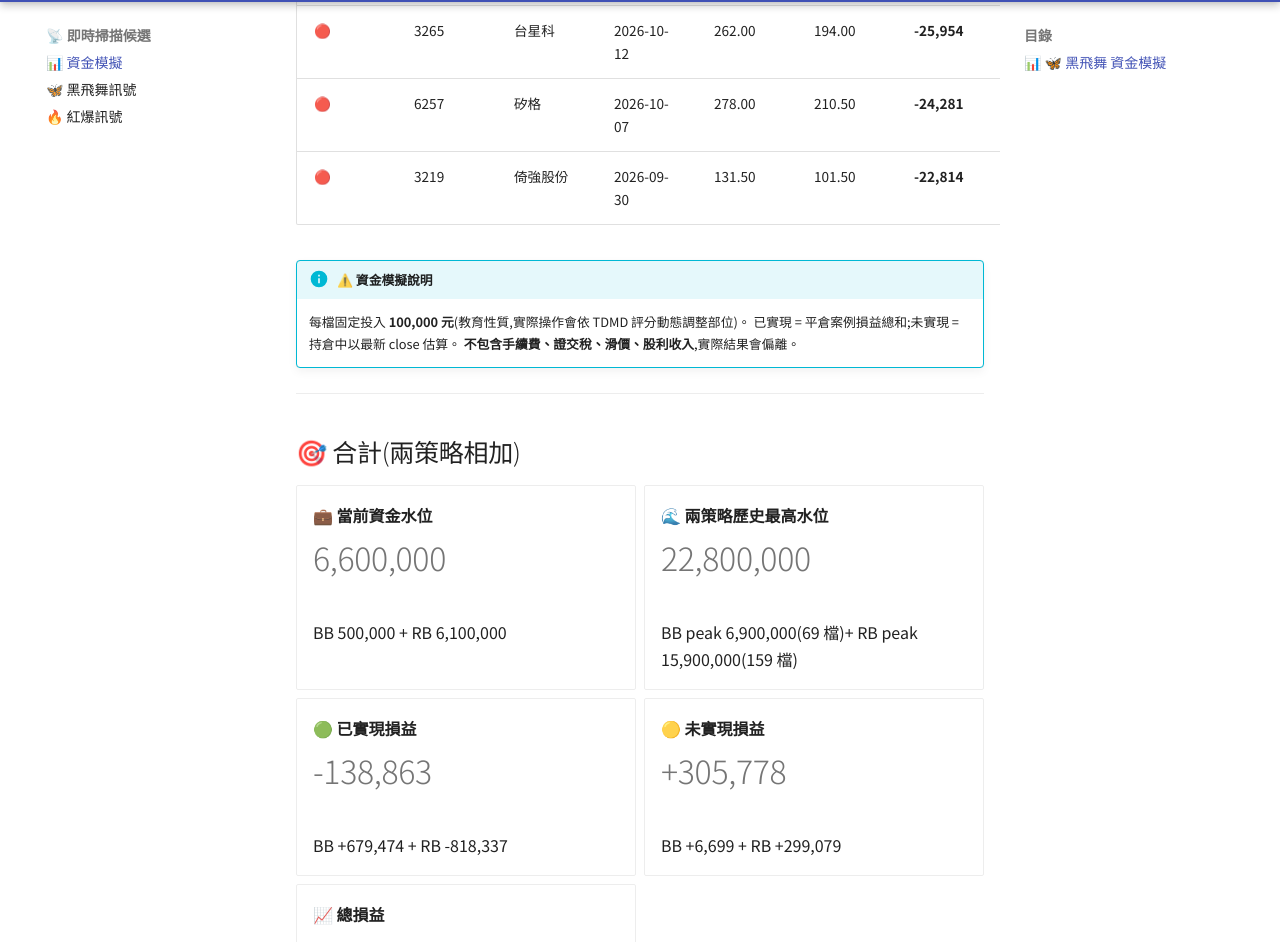
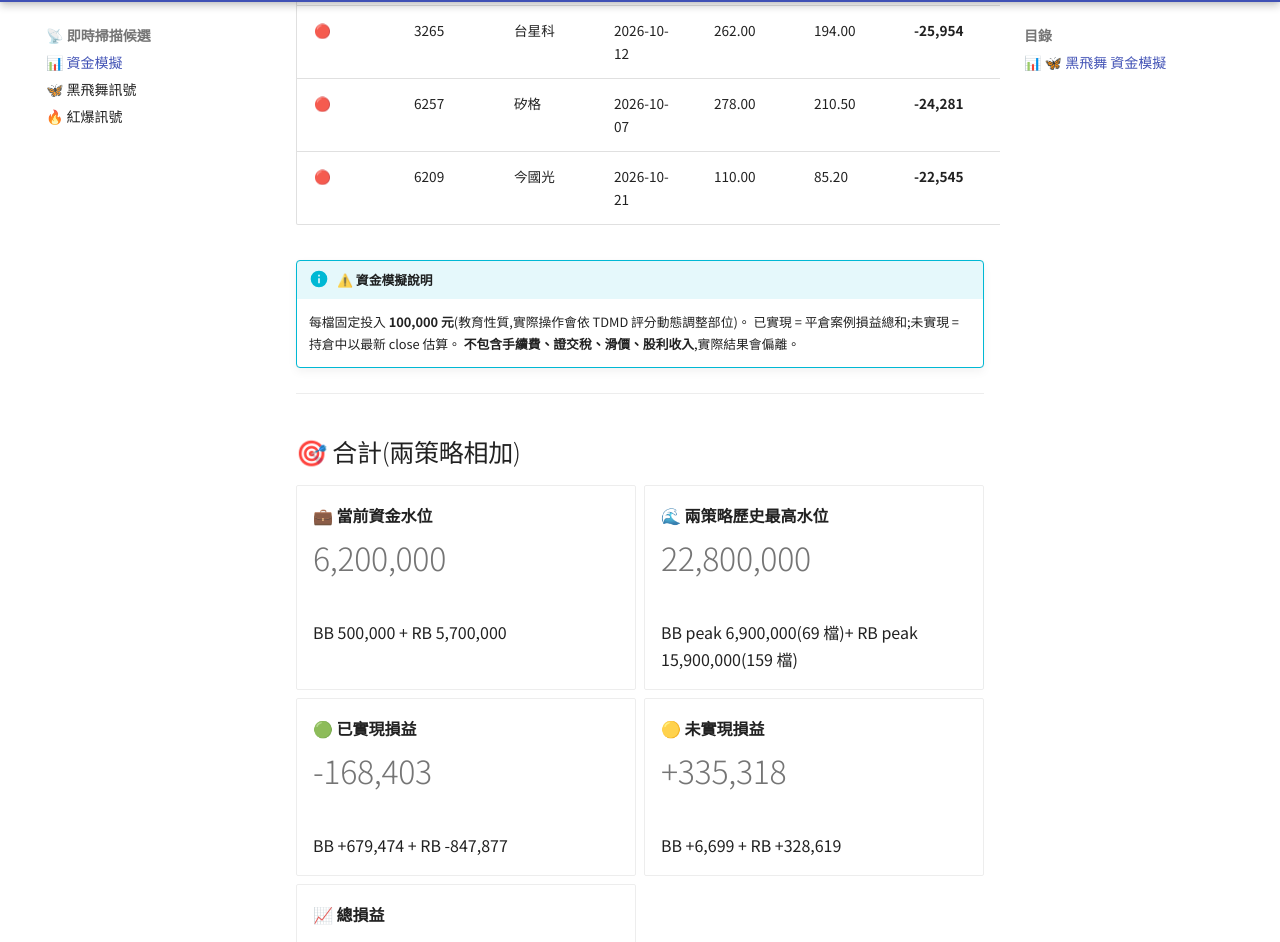
Before and after one commit to ShoppingLiao/stock-analysis-public, an MkDocs documentation site: the page built from docs/signals_capital.md, in a window 1280 px wide and 1400 px high, scrolled down 3198 px. Shown: the part 94-1036 px from the top of the window. Built offline with MkDocs 1.6.1 and Material for MkDocs 9.7.7, drawn with Linux system fonts in a browser that asks for light colours; comment, search, counter and statistics services are not loaded; some of the changed text lies outside the part shown.

Commit message:
docs(signals): update BB + RB + capital (2026-11-02)

```diff
--- a/docs/signals_capital.md
+++ b/docs/signals_capital.md
@@ -74,9 +74,9 @@
 
 -   **💼 當前資金水位**
 
-    # 6,100,000
+    # 5,700,000
 
-    持倉 61 檔 × 100,000
+    持倉 57 檔 × 100,000
 
 -   **🌊 歷史最高水位**
 
@@ -86,15 +86,15 @@
 
 -   **🟢 已實現損益**
 
-    # -818,337
+    # -847,877
 
-    勝率 30.5% / 269 檔已平倉
+    勝率 30.7% / 274 檔已平倉
 
 -   **🟡 未實現損益**
 
-    # +299,079
+    # +328,619
 
-    持倉 61 檔(現價 vs 進場價)
+    持倉 57 檔(現價 vs 進場價)
 
 -   **📉 總損益**
 
@@ -104,7 +104,7 @@
 
 </div>
 
-> **💡 解讀**:這個策略歷史上**同時最多持有 159 檔**(在 2026-06-23),代表「玩這個策略至少要準備 **15,900,000 元**」才不會因資金不夠錯過訊號。當前只佔用 6,100,000(61 檔)。
+> **💡 解讀**:這個策略歷史上**同時最多持有 159 檔**(在 2026-06-23),代表「玩這個策略至少要準備 **15,900,000 元**」才不會因資金不夠錯過訊號。當前只佔用 5,700,000(57 檔)。
 
 ### 持倉中 — Top 5 獲利 / 虧損
 
@@ -119,7 +119,7 @@
 | 🔴 | 9103 | 美德醫療-DR | 2026-10-13 | 7.02 | 5.16 | **-26,496** | **-26.50%** |
 | 🔴 | 3265 | 台星科 | 2026-10-12 | 262.00 | 194.00 | **-25,954** | **-25.95%** |
 | 🔴 | 6257 | 矽格 | 2026-10-07 | 278.00 | 210.50 | **-24,281** | **-24.28%** |
-| 🔴 | 3219 | 倚強股份 | 2026-09-30 | 131.50 | 101.50 | **-22,814** | **-22.81%** |
+| 🔴 | 6209 | 今國光 | 2026-10-21 | 110.00 | 85.20 | **-22,545** | **-22.55%** |
 
 !!! info "⚠️ 資金模擬說明"
     每檔固定投入 **100,000 元**(教育性質,實際操作會依 TDMD 評分動態調整部位)。
@@ -134,9 +134,9 @@
 
 -   **💼 當前資金水位**
 
-    # 6,600,000
+    # 6,200,000
 
-    BB 500,000 + RB 6,100,000
+    BB 500,000 + RB 5,700,000
 
 -   **🌊 兩策略歷史最高水位**
 
@@ -146,15 +146,15 @@
 
 -   **🟢 已實現損益**
 
-    # -138,863
+    # -168,403
 
-    BB +679,474 + RB -818,337
+    BB +679,474 + RB -847,877
 
 -   **🟡 未實現損益**
 
-    # +305,778
+    # +335,318
 
-    BB +6,699 + RB +299,079
+    BB +6,699 + RB +328,619
 
 -   **📈 總損益**
 
```
Also changed, not shown: docs/signals_red_burst.md (+66 -74 lines).
